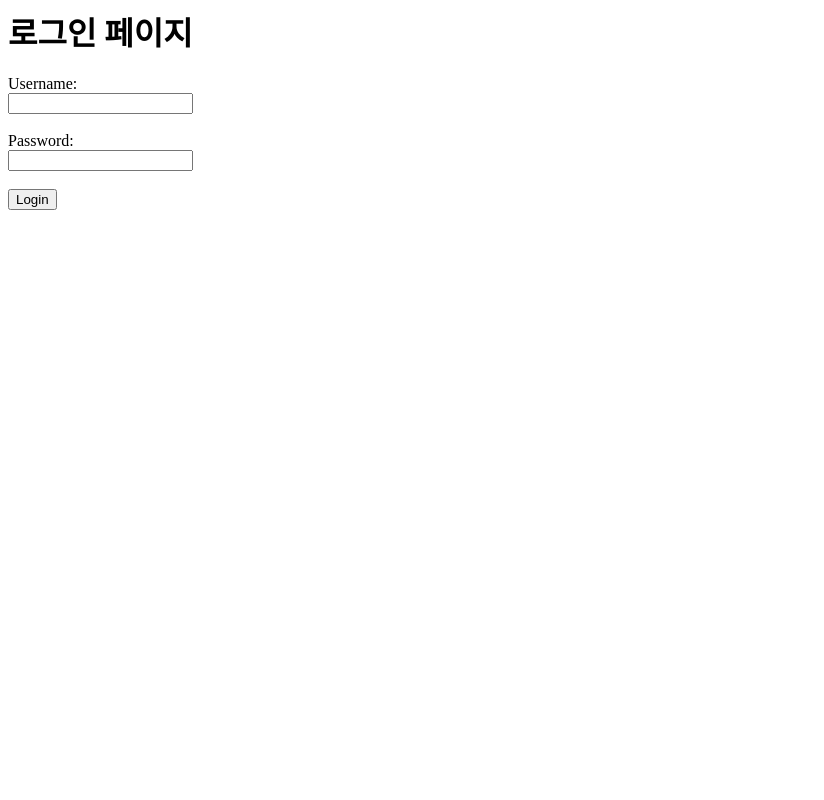
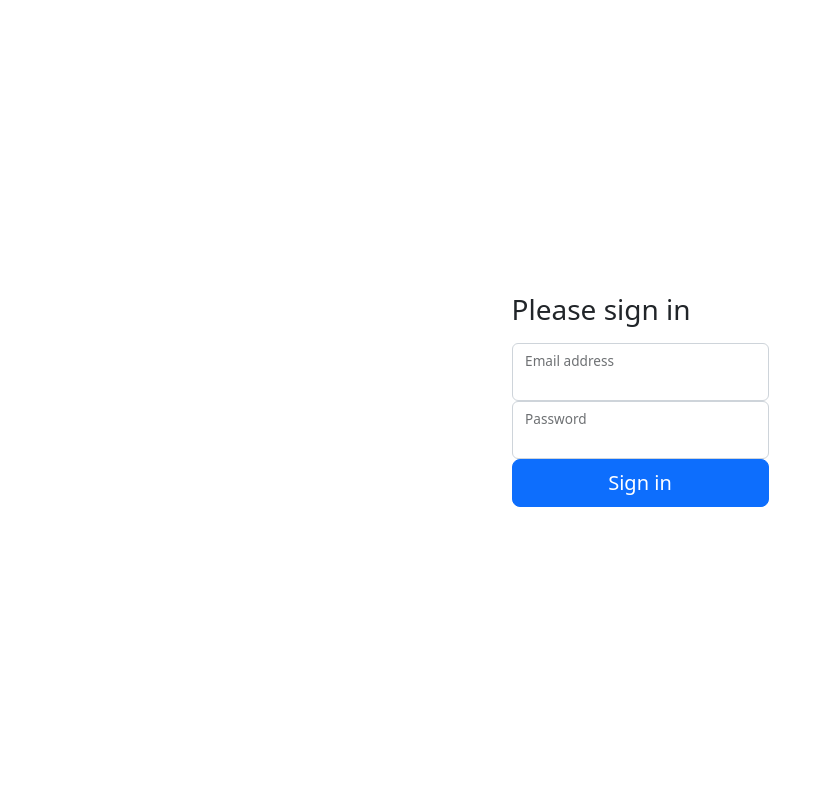
Before and after one commit to gamzazoha/gamzatakoyaki, a Django app: page / in a window 1280 px wide. Shown: the whole page, without its empty margins (0-824 px from the left). Run offline with Django 4.2, Linux system fonts and the light colour scheme.

Commit message:
login page design made

```diff
--- a/login/templates/login.html
+++ b/login/templates/login.html
@@ -1,13 +1,43 @@
-<h1>로그인 페이지</h1>
+<!DOCTYPE html>
+<html lang="en">
+<head>
+    <meta charset="UTF-8">
+    <meta http-equiv="X-UA-Compatible" content="IE=edge">
+    <meta name="viewport" content="width=device-width, initial-scale=1.0">
+    <link rel="stylesheet" href="style_login.css">
+    <link href="https://cdn.jsdelivr.net/npm/bootstrap@5.2.1/dist/css/bootstrap.min.css" rel="stylesheet" integrity="sha384-iYQeCzEYFbKjA/T2uDLTpkwGzCiq6soy8tYaI1GyVh/UjpbCx/TYkiZhlZB6+fzT" crossorigin="anonymous">
+    <title>Login</title>
+</head>
+<body>
+    <!-- <h1>로그인</h1>
+    <form>
+        <div class="loginBox">
+            <div class="username">
+                <span>Username</span>
+                <input name='username' type='text' value=''>
+            </div>
+            <div class="password">
+                <span>Password</span>
+                <input name='Password' type="password" value=''>
+            </div>
+        </div>
+        <input class='button btn btn-primary' type="submit" value="Login">
+    </form> -->
+    <div>
+        <form>
+            <h1 class="h3 mb-3 fw-normal">Please sign in</h1>
 
-<form>
-    Username:
-    <br>
-    <input name='username' type='text' value=''>
-    <br><br>
-    Password:
-    <br>
-    <input name='Password' type="password" value=''>
-    <br><br>
-    <input class='btn btn-primary' type="submit" value="Login">
-</form>
+            <div class="form-floating">
+                <input class="form-control" name='username' type='text' value=''>
+                <label for="floatingInput">Email address</label>
+            </div>
+            <div class="form-floating">
+                <input class="form-control" name='Password' type="password" value=''>
+                <label for="floatingPassword">Password</label>
+            </div>
+            <button class="w-100 btn btn-lg btn-primary" type="submit" value="Login">Sign in</button>
+        </form>
+    </div>
+<script src="https://cdn.jsdelivr.net/npm/bootstrap@5.2.1/dist/js/bootstrap.bundle.min.js" integrity="sha384-u1OknCvxWvY5kfmNBILK2hRnQC3Pr17a+RTT6rIHI7NnikvbZlHgTPOOmMi466C8" crossorigin="anonymous"></script>
+</body>
+</html>
--- /dev/null
+++ b/login/templates/style_login.css
@@ -0,0 +1,10 @@
+body {
+    margin: 0;
+}
+
+body > div {
+    height: 100vh;
+    display: flex;
+    justify-content: center;
+    align-items: center;
+}
```
